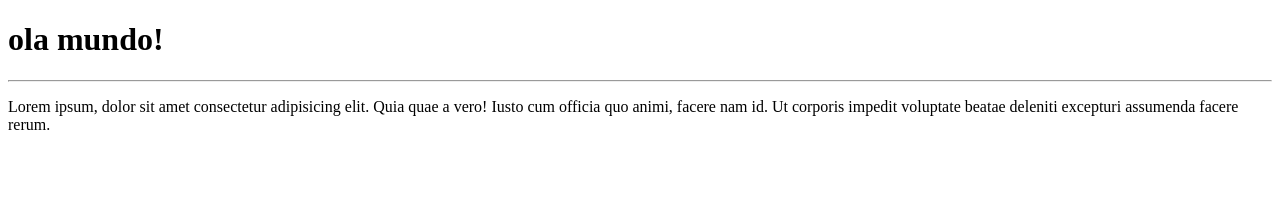
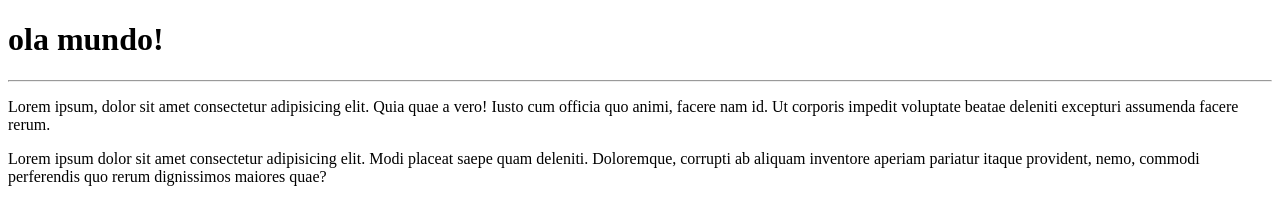
Before and after one commit to brunol0p3s/Ola-mundo, a plain HTML site: page site-exemplo/index.html in a window 1280 px wide. Drawn offline with Linux system fonts and the light colour scheme.

Commit message:
adicionei um paregrafo

```diff
--- a/site-exemplo/index.html
+++ b/site-exemplo/index.html
@@ -9,5 +9,6 @@
     <h1> ola mundo! </h1>
     <hr>
     <p>Lorem ipsum, dolor sit amet consectetur adipisicing elit. Quia quae a vero! Iusto cum officia quo animi, facere nam id. Ut corporis impedit voluptate beatae deleniti excepturi assumenda facere rerum.</p>
+    <p>Lorem ipsum dolor sit amet consectetur adipisicing elit. Modi placeat saepe quam deleniti. Doloremque, corrupti ab aliquam inventore aperiam pariatur itaque provident, nemo, commodi perferendis quo rerum dignissimos maiores quae?</p>
 </body>
 </html>
```
